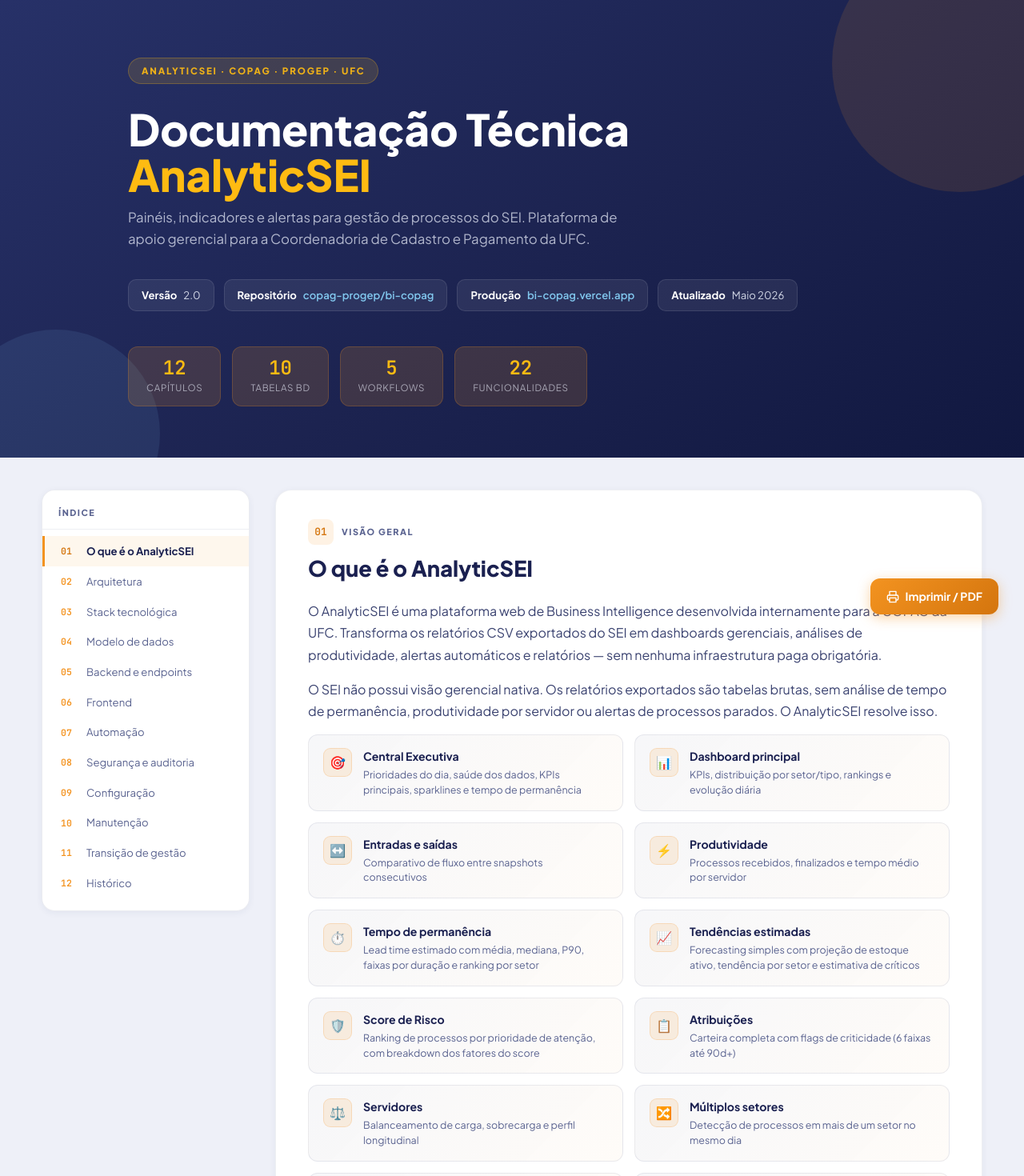
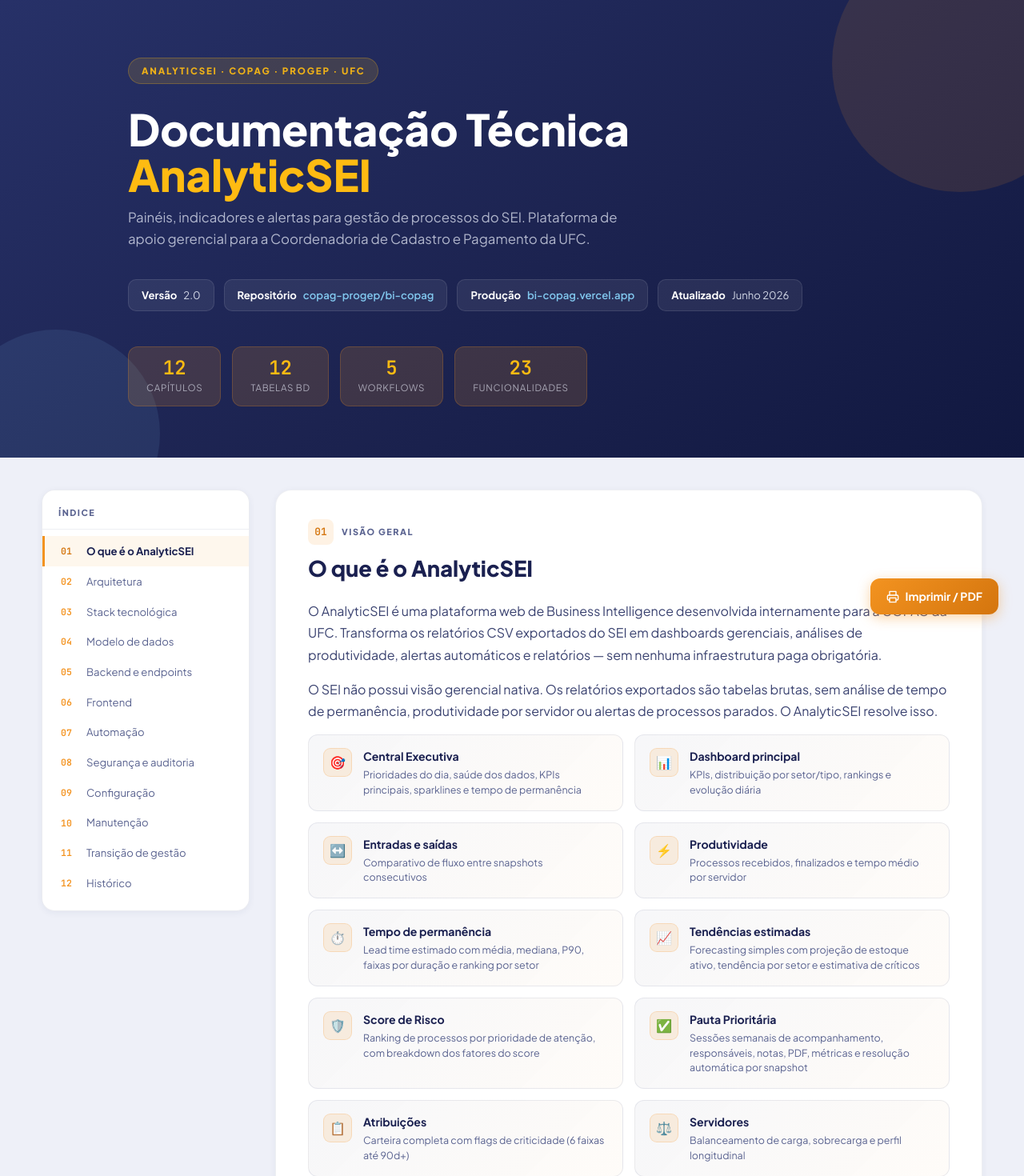
Before and after one commit to copag-progep/bi-copag, a React (Vite) app in the folder frontend/: page /documentacao in a window 1280 px wide. Shown: the top 1470 px of the page at 80% size. Built offline with nearby package versions, Linux system fonts and the light colour scheme; no server answers.

Commit message:
docs: atualizar documentacao da pauta prioritaria

```diff
--- a/frontend/src/pages/DocumentacaoPage.jsx
+++ b/frontend/src/pages/DocumentacaoPage.jsx
@@ -19,6 +19,7 @@
   { icon: "⏱️", title: "Tempo de permanência", desc: "Lead time estimado com média, mediana, P90, faixas por duração e ranking por setor" },
   { icon: "📈", title: "Tendências estimadas", desc: "Forecasting simples com projeção de estoque ativo, tendência por setor e estimativa de críticos" },
   { icon: "🛡️", title: "Score de Risco", desc: "Ranking de processos por prioridade de atenção, com breakdown dos fatores do score" },
+  { icon: "✅", title: "Pauta Prioritária", desc: "Sessões semanais de acompanhamento, responsáveis, notas, PDF, métricas e resolução automática por snapshot" },
   { icon: "📋", title: "Atribuições", desc: "Carteira completa com flags de criticidade (6 faixas até 90d+)" },
   { icon: "⚖️", title: "Servidores", desc: "Balanceamento de carga, sobrecarga e perfil longitudinal" },
   { icon: "🔀", title: "Múltiplos setores", desc: "Detecção de processos em mais de um setor no mesmo dia" },
@@ -28,7 +29,7 @@
   { icon: "🧭", title: "Usuários SEI por setor", desc: "Atribuições e servidores filtrados conforme vínculos administrativos por divisão" },
   { icon: "🔍", title: "Busca global", desc: "Histórico completo de movimentações de qualquer protocolo" },
   { icon: "🔔", title: "Alertas por e-mail", desc: "Notificação semanal às sextas, 21:00 BRT, para processos críticos (>30, >45, >90 dias)" },
-  { icon: "🔔", title: "Notificação in-app", desc: "Sino com badge em tempo real de processos ≥45 dias" },
+  { icon: "🔔", title: "Notificação in-app", desc: "Sino com badge em tempo real de processos ≥45 dias e itens pendentes da Pauta Prioritária" },
   { icon: "🤖", title: "Upload automático", desc: "Script Playwright que acessa o SEI e envia dados sem intervenção (19h BRT)" },
   { icon: "📨", title: "Relatório diário", desc: "E-mail automático seg–sex às 19:30 BRT com ativos, fluxo do dia por setor e alertas de processos críticos" },
   { icon: "📧", title: "Relatório semanal", desc: "E-mail automático toda sexta com resumo dos indicadores da semana" },
@@ -93,6 +94,9 @@
   { title: "Liberar divisões e upload", desc: "Em Administração → Acessos, configurar quais divisões cada usuário comum pode visualizar e se ele pode enviar relatórios." },
   { title: "Lançar indicadores mensais", desc: "Em Indicadores Mensais → aba Atualização mensal, selecionar setor, ano e mês, preencher os 6 indicadores." },
   { title: "Verificar processos críticos", desc: "O sino na topbar mostra a contagem de processos ≥45d. Clicar abre o resumo. Detalhes completos em /atribuicoes." },
+  { title: "Montar pauta prioritária semanal", desc: "Em Pauta Prioritária, criar sessão, adicionar processos do Score de Risco ou das páginas Risco/Atribuições, atribuir responsável e registrar nota de gestão." },
+  { title: "Acompanhar resolução da pauta", desc: "Responsáveis confirmam ciência e atualizam sua nota. A resolução é automática: após upload válido, o item é marcado como resolvido quando o protocolo deixa de constar no snapshot do setor." },
+  { title: "Encerrar pauta e exportar reunião", desc: "Administradores podem gerar PDF da sessão, consultar métricas, encerrar a sessão com auditoria e copiar pendências para uma nova pauta semanal." },
   { title: "Consultar log de auditoria", desc: "Em Administração → seção Log de auditoria. Mostra quem fez o quê e quando, com detalhes JSON." },
 ];
 
@@ -144,13 +148,13 @@
             <div className="doc-hero-meta-item"><strong>Versão</strong> 2.0</div>
             <div className="doc-hero-meta-item"><strong>Repositório</strong> <a href="https://github.com/copag-progep/bi-copag" target="_blank" rel="noreferrer">copag-progep/bi-copag</a></div>
             <div className="doc-hero-meta-item"><strong>Produção</strong> <a href="https://bi-copag.vercel.app" target="_blank" rel="noreferrer">bi-copag.vercel.app</a></div>
-            <div className="doc-hero-meta-item"><strong>Atualizado</strong> Maio 2026</div>
+            <div className="doc-hero-meta-item"><strong>Atualizado</strong> Junho 2026</div>
           </div>
           <div className="doc-hero-stats">
             <div className="doc-hero-stat"><strong>12</strong><span>Capítulos</span></div>
-            <div className="doc-hero-stat"><strong>10</strong><span>Tabelas BD</span></div>
+            <div className="doc-hero-stat"><strong>12</strong><span>Tabelas BD</span></div>
             <div className="doc-hero-stat"><strong>5</strong><span>Workflows</span></div>
-            <div className="doc-hero-stat"><strong>22</strong><span>Funcionalidades</span></div>
+            <div className="doc-hero-stat"><strong>23</strong><span>Funcionalidades</span></div>
           </div>
         </div>
       </header>
@@ -206,7 +210,7 @@
 
           {/* 04 */}
           <DocSection id="s04" num="04" eyebrow="Banco de dados" title="Modelo de dados">
-            <p>10 tabelas principais gerenciadas pelo Alembic. Na inicialização, o backend executa <code>alembic upgrade head</code> automaticamente.</p>
+            <p>12 tabelas principais gerenciadas pelo Alembic. Na inicialização, o backend executa <code>alembic upgrade head</code> automaticamente.</p>
 
             {[
               { name: "users", desc: "Usuários da aplicação AnalyticSEI", rows: [["id","Integer PK","Identificador único"],["name","String(120)","Nome completo"],["email","String(255) unique","E-mail de login"],["password_hash","String(255)","Hash bcrypt da senha"],["is_admin","Boolean","Privilégios administrativos"],["can_upload","Boolean","Permissão para upload manual de relatórios"],["created_at","DateTime","Data de criação"]] },
@@ -217,6 +221,8 @@
               { name: "sei_user_setor", desc: "Vínculo entre usuários SEI e setores onde atuam. Controla filtros de Atribuição e Servidor para usuários restritos.", rows: [["id","Integer PK",""],["sei_user_id","FK → sei_users","Usuário SEI vinculado"],["setor","String(80)","Setor permitido para aquela atribuição"]] },
               { name: "user_sector_access", desc: "Divisões que cada usuário comum da aplicação pode visualizar.", rows: [["id","Integer PK",""],["user_id","FK → users","Usuário que faz login"],["setor","String(80)","Setor liberado"],["created_at","DateTime","Data da liberação"]] },
               { name: "process_type_weights", desc: "Pesos por tipo de processo usados no Score de Risco.", rows: [["id","Integer PK",""],["tipo","String(255) unique","Tipo do processo como vem do SEI"],["peso","Numeric","Multiplicador entre 0.80 e 1.50"],["categoria","String(100)","Categoria gerencial opcional"],["justificativa","Text","Motivo do peso"],["ativo","Boolean","Indica se o peso está ativo"]] },
+              { name: "pauta_sessoes", desc: "Sessões semanais de acompanhamento da Pauta Prioritária.", rows: [["id","Integer PK",""],["titulo","String(255)","Nome da pauta/reunião"],["data_inicio / data_fim","Date","Período acompanhado"],["data_reuniao","Date","Data prevista da reunião"],["observacoes","Text","Contexto geral da sessão"],["ativa","Boolean","Indica se a sessão aparece na tela principal"],["criado_por","FK → users","Administrador que criou a sessão"]] },
+              { name: "pauta_itens", desc: "Processos selecionados para acompanhamento em uma sessão de pauta.", rows: [["id","Integer PK",""],["sessao_id","FK → pauta_sessoes","Sessão da pauta"],["protocolo / setor / entrada_setor","—","Identifica o processo e a permanência acompanhada"],["dias_no_setor / score_risco / nivel_risco","—","Snapshot do risco no momento da inclusão"],["assigned_to / assigned_by","FK → users","Responsável e administrador que atribuiu"],["status","String(30)","pendente, em_acompanhamento, saiu_do_setor, resolvido_manual ou arquivado"],["nota_admin / nota_responsavel","Text","Orientação da gestão e atualização do responsável"],["data_status / resolucao_automatica","—","Data e origem da resolução"]] },
               { name: "monthly_stats", desc: "Indicadores mensais. Unicidade: setor + indicador + ano + num_mes.", rows: [["id","Integer PK",""],["setor","String(80)",""],["indicador","String(255)",""],["valor","Integer",""],["mes / num_mes / ano / periodo","—","Campos de período"]] },
               { name: "audit_logs", desc: "Registro de todas as ações críticas realizadas no sistema.", rows: [["id","Integer PK",""],["action","String(100)","Código da ação"],["entity_type / entity_id","String","Objeto afetado"],["details","Text","JSON com detalhes"],["user_email / user_name","String","Responsável pela ação"],["created_at","DateTime",""]] },
             ].map(({ name, desc, rows }) => (
@@ -229,7 +235,7 @@
 
             <div className="doc-pills-group">
               <strong style={{ fontSize: "0.82rem", color: "#5a6390", display: "block", marginBottom: 8 }}>Ações registradas no audit_logs:</strong>
-              {["upload.imported","upload.replaced","upload.excluido","upload.data_alterada","usuario.criado","usuario.excluido","usuario.setores_atualizados","usuario.permissoes_atualizadas","sei_usuario.setores_atualizados","sei_usuario.setores_inferidos","process_type_weight.salvo","process_type_weight.removido","senha.alterada"].map((a) => (
+              {["upload.imported","upload.replaced","upload.excluido","upload.data_alterada","usuario.criado","usuario.excluido","usuario.setores_atualizados","usuario.permissoes_atualizadas","sei_usuario.setores_atualizados","sei_usuario.setores_inferidos","process_type_weight.salvo","process_type_weight.removido","pauta.sessao_criada","pauta.sessao_encerrada","pauta.pendencias_copiadas","senha.alterada"].map((a) => (
                 <PillTag key={a} variant="default"><code>{a}</code></PillTag>
               ))}
             </div>
@@ -284,7 +290,20 @@
                 ["GET", "/api/analytics/lead-time", "Lead time estimado: média, mediana, P90, faixas por duração e rankings por setor/tipo/atribuição"],
                 ["GET", "/api/analytics/forecast", "Tendências estimadas: projeção de estoque ativo, saldo setorial e processos em envelhecimento"],
                 ["GET", "/api/analytics/risk-score", "Score de Risco por processo: nível, fatores explicativos e ranking de prioridade"],
-                ["GET", "/api/alerts/summary", "Resumo de processos críticos (sino in-app)"],
+                ["GET", "/api/alerts/summary", "Resumo de processos críticos e itens pendentes da pauta (sino in-app)"],
+              ]},
+              { group: "Pauta Prioritária", endpoints: [
+                ["GET", "/api/pauta/sessoes", "Lista sessões; admin vê todas e usuário comum vê apenas sessões com itens atribuídos"],
+                ["POST", "/api/pauta/sessoes", "Cria sessão semanal de pauta (admin)"],
+                ["GET", "/api/pauta/sessoes/{id}", "Detalha sessão, contagens e itens visíveis ao usuário"],
+                ["PATCH", "/api/pauta/sessoes/{id}", "Atualiza dados da sessão ou encerra com auditoria"],
+                ["POST", "/api/pauta/sessoes/{id}/itens", "Inclui processo individual na pauta (admin)"],
+                ["POST", "/api/pauta/sessoes/{id}/itens/bulk", "Inclui processos em lote a partir do Score de Risco (admin)"],
+                ["PATCH", "/api/pauta/itens/{id}", "Atualiza item; responsável só confirma ciência e edita sua nota"],
+                ["DELETE", "/api/pauta/itens/{id}", "Remove item da pauta (admin)"],
+                ["GET", "/api/pauta/minha", "Lista itens atribuídos ao usuário logado"],
+                ["POST", "/api/pauta/sessoes/{id}/copy-pending", "Copia pendências para uma nova sessão"],
+                ["GET", "/api/pauta/metricas", "Métricas administrativas de eficiência da pauta"],
               ]},
               { group: "Outros", endpoints: [
                 ["GET", "/api/admin/audit-logs", "Log de auditoria paginado"],
@@ -327,7 +346,7 @@
             <p>SPA React com autenticação JWT no <code>localStorage</code>. Carregamento por rota com <code>React.lazy</code> (code splitting).</p>
 
             <h3>Elementos globais</h3>
-            <p><strong>Topbar:</strong> título dinâmico por rota · badge de frescor dos dados · busca global de protocolo · sino de notificações com badge e dropdown · chip do usuário.</p>
+            <p><strong>Topbar:</strong> título dinâmico por rota · badge de frescor dos dados · busca global de protocolo · sino de notificações com críticos e itens pendentes da pauta · chip do usuário.</p>
             <p><strong>Sidebar:</strong> colapsável (248px → 72px) com ícones SVG · itens admin ocultos para não-admins · Enviar Relatório oculto para usuários sem permissão de upload · chip do usuário e botão Sair no rodapé.</p>
             <p><strong>FilterBar:</strong> aparece nas páginas analíticas — Data de referência, setor, tipo, atribuição (inclui "Sem atribuição"). Para usuários restritos, mostra apenas setores permitidos e atribuições vinculadas aos seus setores.</p>
 
@@ -342,6 +361,7 @@
                 { icon: "🔀", title: "/multiplos-setores", desc: "Protocolos presentes em mais de um setor; detecção global e exibição limitada ao escopo visível" },
                 { icon: "📋", title: "/atribuicoes", desc: "Carteira com 6 faixas de criticidade, busca, filtros server-side, exportação PDF e Excel" },
                 { icon: "🛡️", title: "/risco", desc: "Ranking de Score de Risco por processo, filtros por nível e explicação dos fatores" },
+                { icon: "✅", title: "/pauta", desc: "Pauta Prioritária: sessões semanais, responsáveis, notas, PDF, métricas e resolução automática quando o processo sai do setor" },
                 { icon: "⚖️", title: "/servidores", desc: "Balanceamento de carga + perfil longitudinal individual; filtro de servidor respeita setores vinculados" },
                 { icon: "📅", title: "/indicadores-mensais", desc: "Dashboard histórico + importação de CSV + lançamento manual mensal, filtrado pelos setores permitidos" },
                 { icon: "🔍", title: "/busca", desc: "Histórico completo de movimentações de um protocolo específico" },
@@ -518,9 +538,9 @@
               { title: "Infraestrutura e qualidade", items: ["Alembic para migrações formais com auto-stamp","Log de auditoria em tabela dedicada","Lifespan context manager (substituiu @app.on_event)","datetime.now(timezone.utc) (substituiu utcnow)","sync_processo_atribuicoes com SQL UPDATE em lote","Cache analítico com invalidação automática","Pré-aquecimento leve do cache em background, com endpoints históricos pesados controlados por PRECOMPUTE_HEAVY_ANALYTICS","Healthcheck com verificação do banco","Endpoint /api/health/data-freshness + badge no topo para avisar dado velho, setor ausente/defasado e queda simples de volume"] },
               { title: "Identidade visual Progep/UFC", items: ["Paleta: navy #273168 · laranja #f39320 · amarelo #febb12 · azul #81c7ee","Fonte Plus Jakarta Sans","Sidebar redesenhada com ícones SVG e chip do usuário","Topbar com título dinâmico por rota","StatCards com hover e estrutura vertical","LoginPage com dois painéis e stats decorativos"] },
               { title: "Performance", items: ["React.lazy + Suspense para code splitting por rota","preconnect e dns-prefetch para o backend","LoadingBlock com spinner e mensagem de servidor iniciando","useAnalyticsData hook com cache stale-while-revalidate (TTL 5 min)","clearAnalyticsCache chamado após upload"] },
-              { title: "Analíticas avançadas", items: ["Central Executiva com prioridades do dia, saúde dos dados, sparklines dos KPIs principais e carregamento escalonado","Lead time estimado dos processos que saíram da carteira, com média, mediana, P90, faixas por duração e ranking por setor/tipo/atribuição","Tendências estimadas com regressão linear simples, projeção de estoque ativo em 15/30 dias, tendência por setor e estimativa de críticos","Score de Risco por processo com pesos configuráveis, P90 com piso técnico e explicação por fator","Página Atribuições com spans consecutivos por setor, 6 faixas de criticidade, filtros server-side, busca por protocolo e badge de risco por processo","Múltiplos setores com detecção global do snapshot e exibição filtrada pelo escopo visível do usuário","Exportação PDF com identidade visual (jsPDF + jspdf-autotable)","Exportação Excel (SheetJS)","Página Servidores: balanceamento por desvio-padrão + perfil longitudinal","Busca global de processo com histórico de movimentações","Filtro Sem atribuição no FilterBar global","Indicadores mensais com dashboard e lançamento manual"] },
+              { title: "Analíticas avançadas", items: ["Central Executiva com prioridades do dia, saúde dos dados, sparklines dos KPIs principais e carregamento escalonado","Lead time estimado dos processos que saíram da carteira, com média, mediana, P90, faixas por duração e ranking por setor/tipo/atribuição","Tendências estimadas com regressão linear simples, projeção de estoque ativo em 15/30 dias, tendência por setor e estimativa de críticos","Score de Risco por processo com pesos configuráveis, P90 com piso técnico e explicação por fator","Pauta Prioritária com sessões semanais, responsáveis, resolução automática via snapshot, PDF de reunião, encerramento e métricas de eficiência","Página Atribuições com spans consecutivos por setor, 6 faixas de criticidade, filtros server-side, busca por protocolo e badge de risco por processo","Múltiplos setores com detecção global do snapshot e exibição filtrada pelo escopo visível do usuário","Exportação PDF com identidade visual (jsPDF + jspdf-autotable)","Exportação Excel (SheetJS)","Página Servidores: balanceamento por desvio-padrão + perfil longitudinal","Busca global de processo com histórico de movimentações","Filtro Sem atribuição no FilterBar global","Indicadores mensais com dashboard e lançamento manual"] },
               { title: "Automação (Bloco 4)", items: ["API key para uploads sem JWT","Script SEI Scraper (Playwright headless): login, troca de setor por JS, coleta todas as páginas","Workflow daily-upload (19:00 BRT) com notificação de falha","Workflow daily-report (19:30 BRT) bloqueado por check_daily_upload_success.py quando o upload do dia não concluiu com sucesso","Workflow weekly-report (sexta 20:00 BRT)","Script de alertas com anti-spam (não envia se sem críticos)","Workflow critical-alerts (sexta 21:00 BRT)"] },
-              { title: "Alertas e notificações (Bloco 1)", items: ["Endpoint /api/alerts/summary (leve, usa cache)","Sino de notificações na topbar: badge, dropdown top-8, link para /atribuicoes","E-mail de alertas: cards por faixa, tabela dos críticos, destaque para >90d","Não envia e-mail se nenhum processo crítico"] },
+              { title: "Alertas e notificações (Bloco 1)", items: ["Endpoint /api/alerts/summary (leve, usa cache)","Sino de notificações na topbar: badge somando críticos ≥45d e itens pendentes da Pauta Prioritária","Dropdown com link para /atribuicoes e /pauta","E-mail de alertas: cards por faixa, tabela dos críticos, destaque para >90d","Não envia e-mail se nenhum processo crítico"] },
               { title: "Segurança e acesso", items: ["Troca de senha pelo próprio usuário (valida senha atual)","Controle de acesso por divisão em todos os endpoints analíticos e operacionais sensíveis","Permissão individual para upload manual de relatórios","DE-PARA com normalização de identidade (sem acentos, lowercase, case-insensitive), aliases históricos e vínculos de usuários SEI por setor","Filtro de Atribuição e Servidor limitado aos setores do usuário logado","Cache analítico do frontend isolado por usuário para evitar vazamento entre sessões","Autenticação dual (JWT ou API key) nos endpoints analíticos","Página Minha conta com informações e formulário de troca de senha"] },
             ].map(({ title, items }) => (
               <div key={title}>
```
Also changed, not shown: 5 other files (tests, documents, lock files or other folders).
